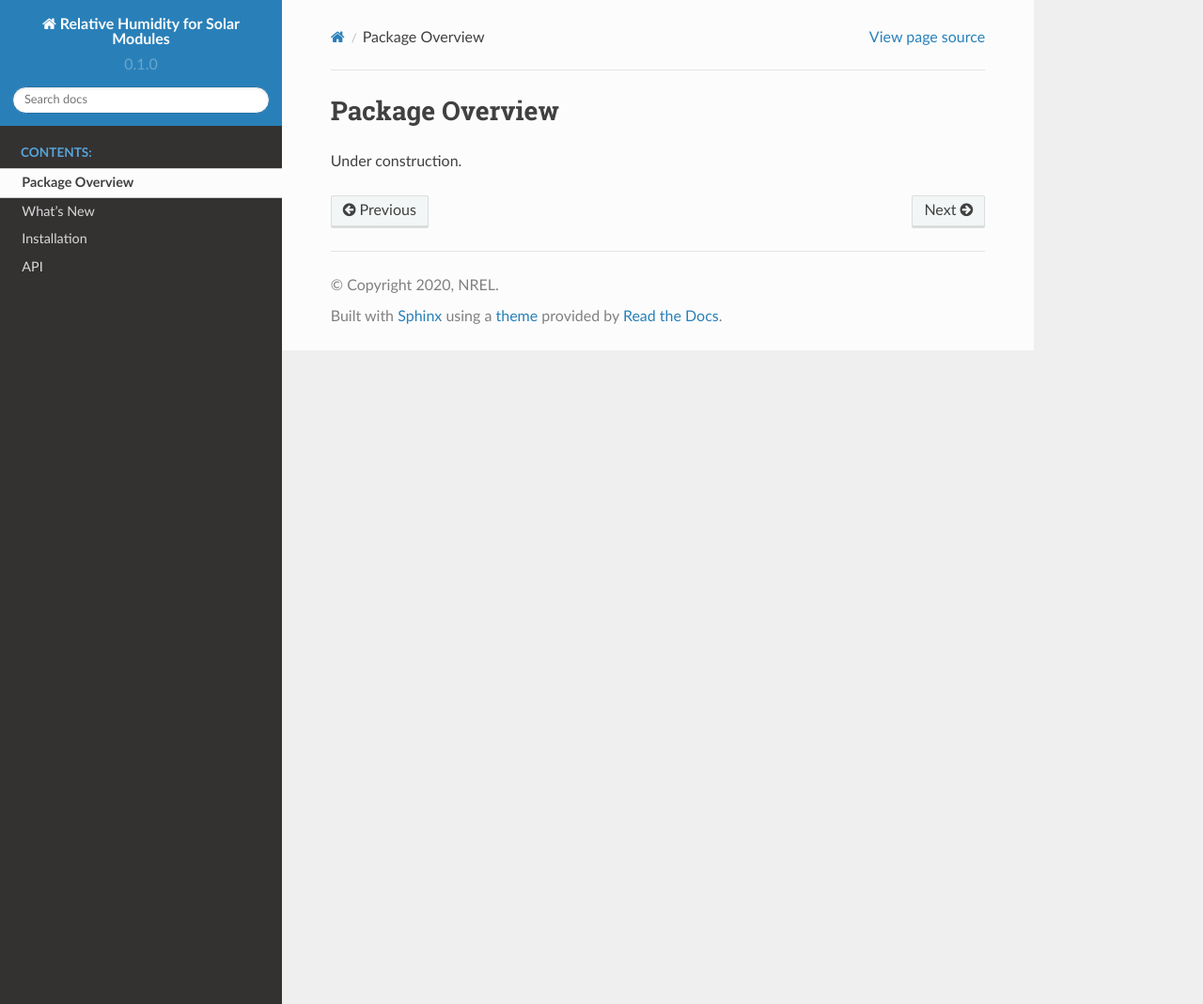
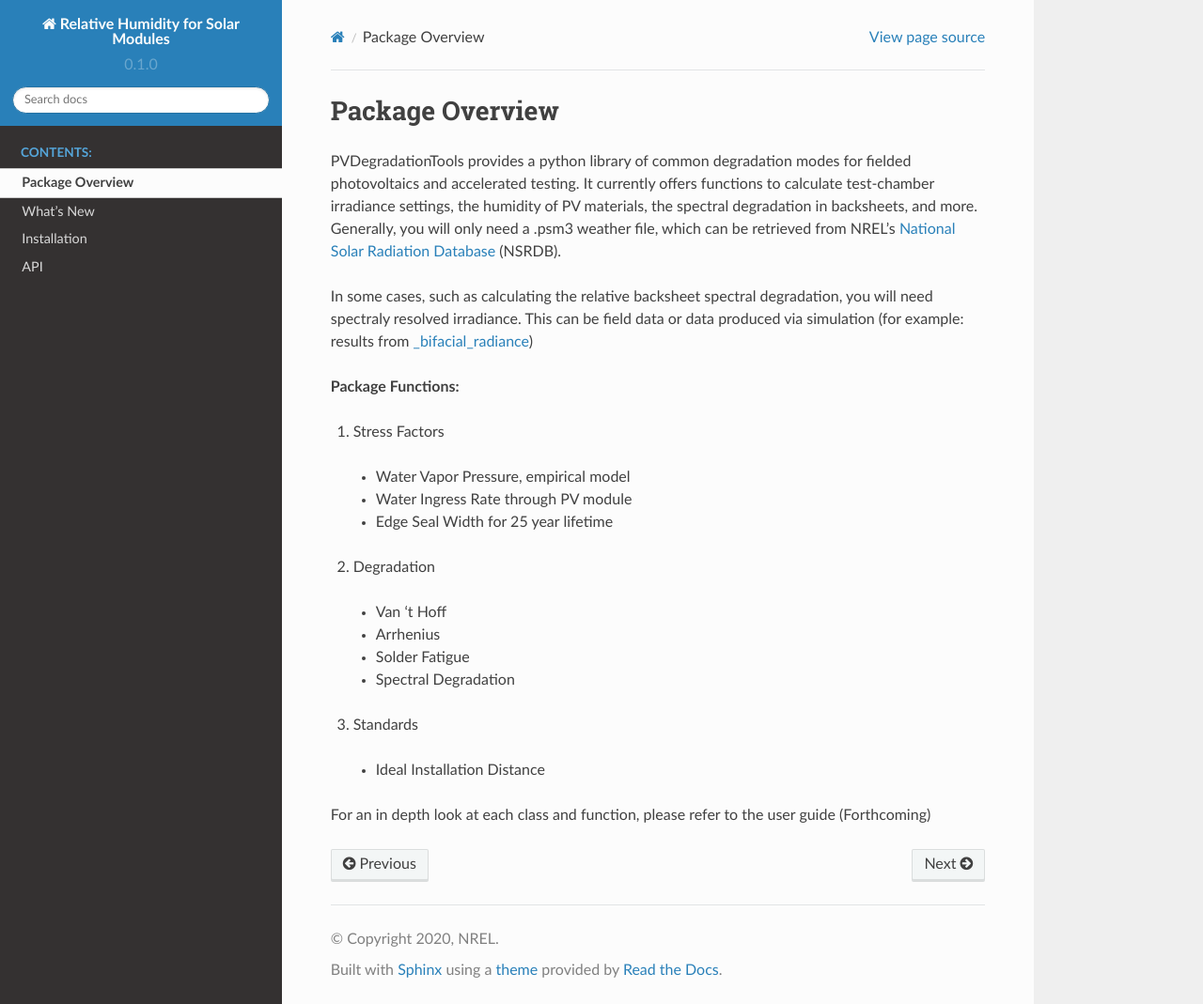
Before and after one commit to NREL/PVDegradationTools, a Sphinx documentation site: the page built from docs/sphinx/source/package_overview.rst, in a window 1280 px wide and 1069 px high. Shown: the whole window at 94% size. Built offline with Sphinx 7.4.7 and the Read the Docs theme 2.0.0, drawn with Linux system fonts in a browser that asks for light colours.

Commit message:
Update package_overview.rst

```diff
--- a/docs/sphinx/source/package_overview.rst
+++ b/docs/sphinx/source/package_overview.rst
@@ -3,4 +3,30 @@
 Package Overview
 ================
 
-Under construction.
+PVDegradationTools provides a python library of common degradation modes for fielded photovoltaics and accelerated testing.
+It currently offers functions to calculate test-chamber irradiance settings, the humidity of PV materials, the spectral degradation in backsheets, and more. Generally,
+you will only need a .psm3 weather file, which can be retrieved from NREL's `National Solar Radiation Database <https://nsrdb.nrel.gov/>`_ (NSRDB).
+
+In some cases, such as calculating the relative backsheet spectral degradation, you will need spectraly resolved irradiance. This can be field data or data produced
+via simulation (for example: results from `_bifacial_radiance <https://github.com/NREL/bifacial_radiance>`_)
+
+**Package Functions:**
+
+1. Stress Factors
+
+  * Water Vapor Pressure, empirical model
+  * Water Ingress Rate through PV module
+  * Edge Seal Width for 25 year lifetime
+
+2. Degradation
+
+  * Van 't Hoff
+  * Arrhenius
+  * Solder Fatigue
+  * Spectral Degradation
+
+3. Standards
+
+  * Ideal Installation Distance
+
+For an in depth look at each class and function, please refer to the user guide (Forthcoming)
```
